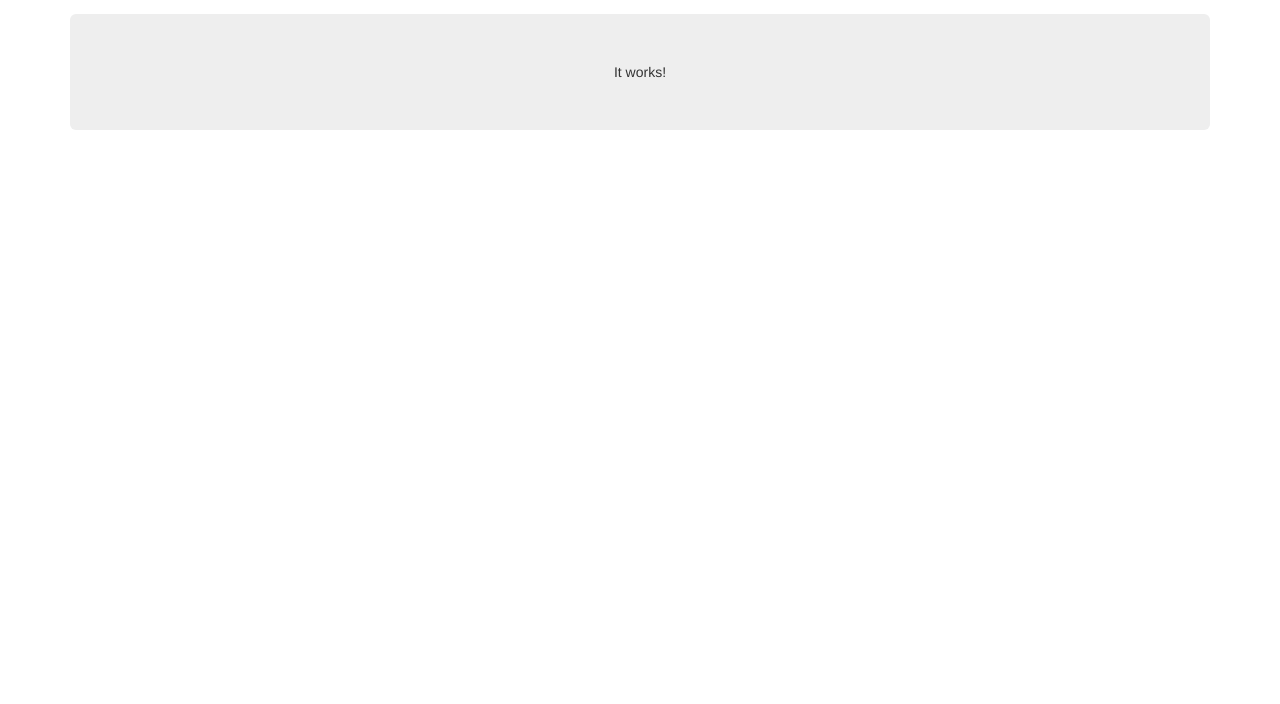
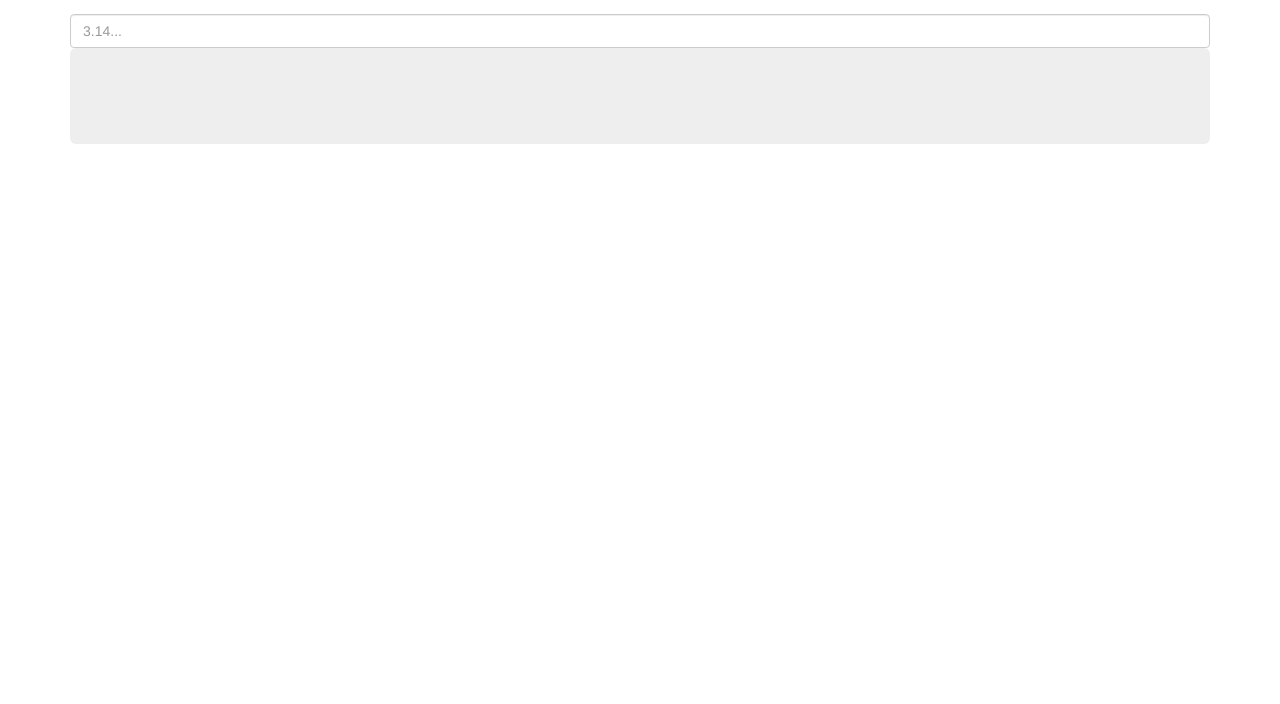
Before and after one commit to lfepp/pi, a website: page public/views/index.html in a window 1280 px wide. Shown: the part 96-800 px from the top of the page. Drawn offline with nearby package versions, Linux system fonts and the light colour scheme; some packages are replaced by stand-ins of ours.

Commit message:
Added home.html with pi input

```diff
--- a/public/js/controllers/main-controller.js
+++ b/public/js/controllers/main-controller.js
@@ -2,4 +2,6 @@ angular.module('MainCtrl', []).controller('MainController', ['$scope', function(
 
   $scope.test = 'It works!';
 
+  $scope.piInput = '';
+
 }]);
--- a/public/views/home.html
+++ b/public/views/home.html
@@ -1 +1,4 @@
-<p class="jumbotron text-center">{{ test }}</p>
+<form>
+  <input type="text" ng-model="piInput" class="form-control" placeholder="3.14...">
+</form>
+<p class="jumbotron text-center">{{ piInput }}</p>
--- a/public/views/index.html
+++ b/public/views/index.html
@@ -6,6 +6,7 @@
   <meta name="viewport" content="width=device-width, initial-scale=1">
   <title>Pi - See how many digits you know</title>
 
+  <link rel="stylesheet" href="https://cdnjs.cloudflare.com/ajax/libs/meyer-reset/2.0/reset.min.css">
   <link rel="stylesheet" href="https://maxcdn.bootstrapcdn.com/bootstrap/3.3.5/css/bootstrap.min.css">
 
   <script src="../lib/angular/angular.min.js"></script>
```
